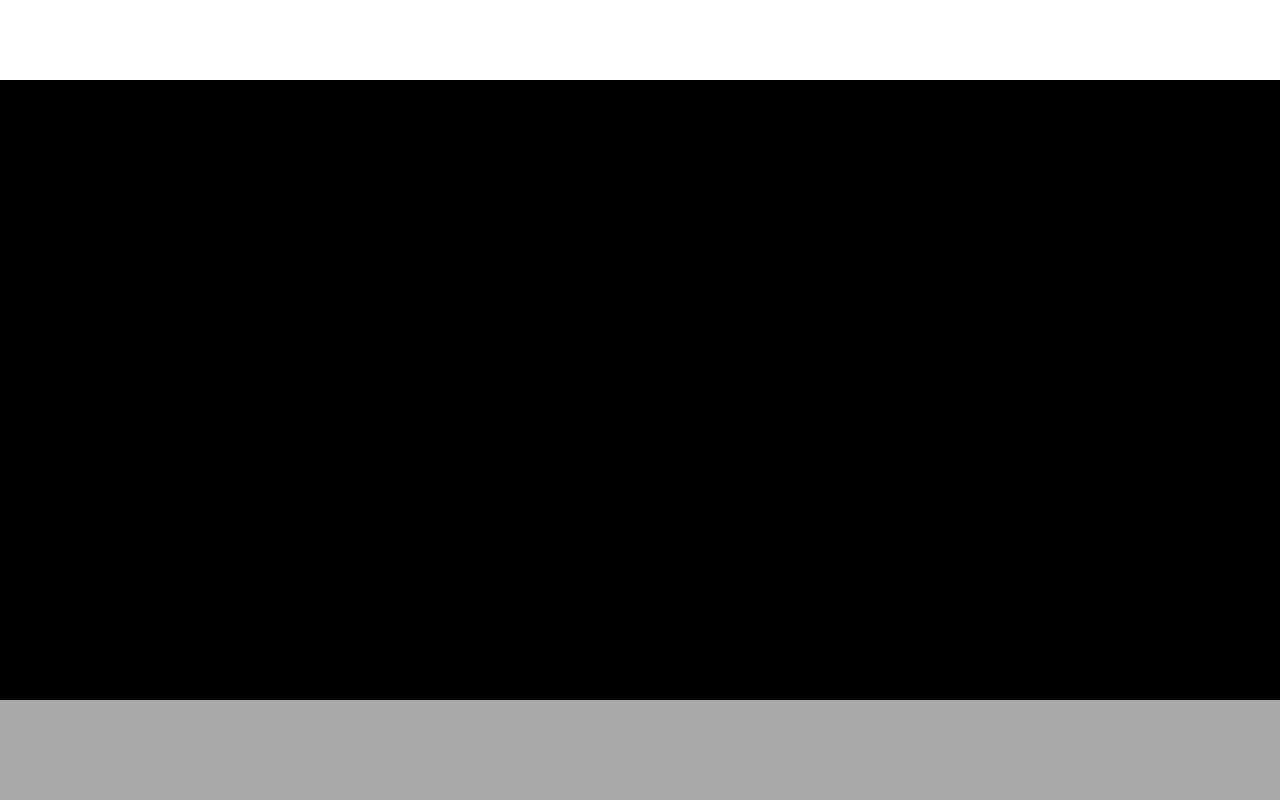
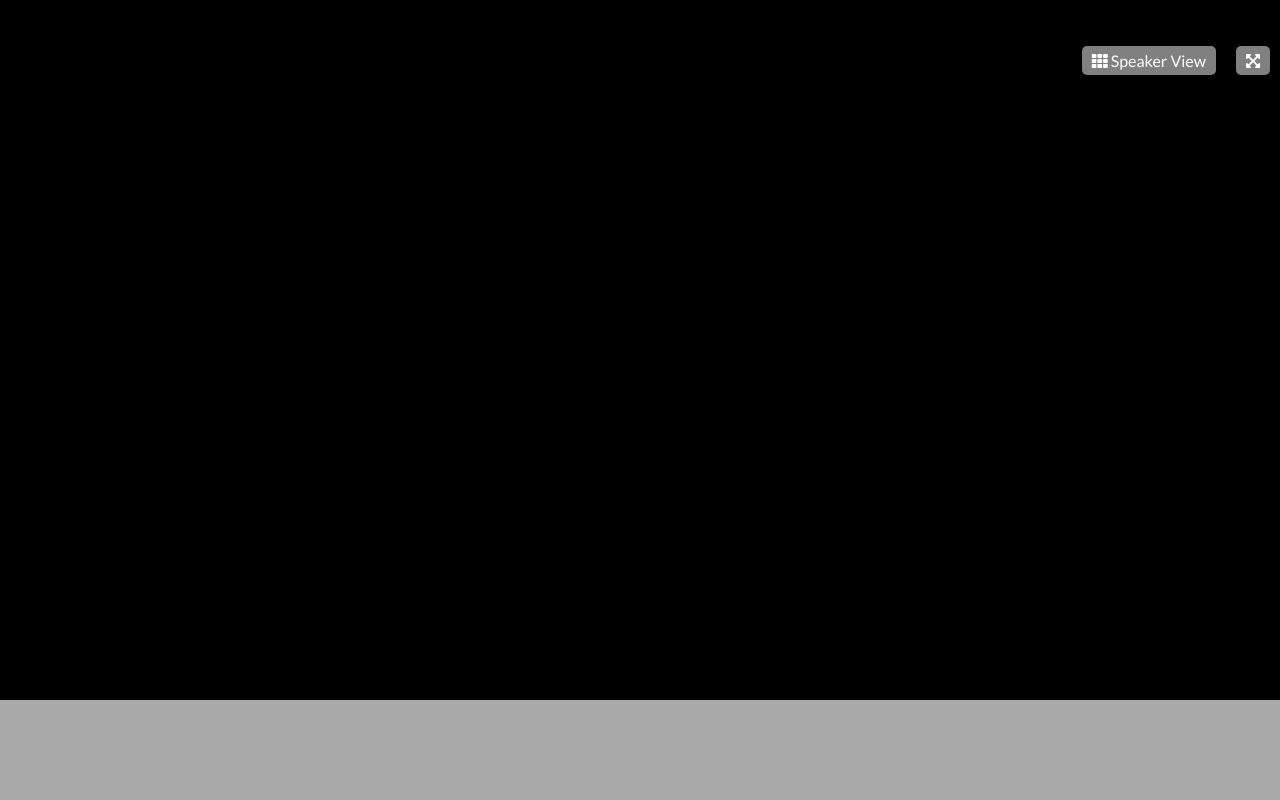
Before and after one commit to lindabettini/html-css-zoom, a plain HTML site: page index.html in a window 1280 px wide. Drawn offline with Linux system fonts and the light colour scheme.

Commit message:
Add header icons

```diff
--- a/index.html
+++ b/index.html
@@ -16,11 +16,16 @@
 </head>
 
 <body>
-    <header></header>
-    <main>
-        <div id="zoom-room"></div>
-    </main>
-    <footer></footer>
+    <div id="wrapper">
+        <header>
+            <div id="speaker-view"><i class="fas fa-th"></i> Speaker View</div>
+            <div id="expand"><i class="fas fa-expand-arrows-alt"></i></div>
+        </header>
+        <main>
+            <div id="zoom-room"></div>
+        </main>
+        <footer></footer>
+    </div>
 </body>
 
 </html>
--- a/style.css
+++ b/style.css
@@ -10,19 +10,39 @@ img {
 }
 
 body {
+  font-family: "Lato", sans-serif;
+  font-size: 16px;
+}
+
+#wrapper {
   height: 100vh;
+  max-width: 100vw;
   display: flex;
   flex-direction: column;
   justify-content: space-between;
-  font-family: "Lato", sans-serif;
   background-color: black;
 }
+
+/****** Utilities  *******/
 
 /******* Header *******/
 
 header {
   flex-basis: 80px;
-  background-color: white;
+  align-items: flex-end;
+  display: flex;
+  flex-direction: row;
+  justify-content: flex-end;
+}
+
+#speaker-view,
+#expand {
+  margin: 5px 10px;
+  color: white;
+  padding: 5px 10px;
+  background-color: grey;
+  border-radius: 5px;
+  cursor: pointer;
 }
 
 /****** Main ******/
```
